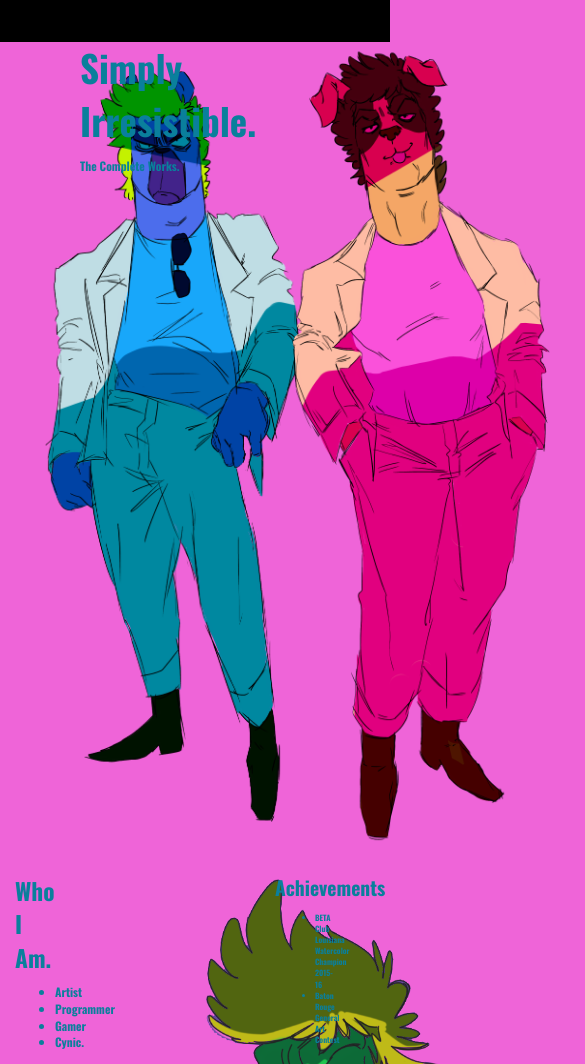
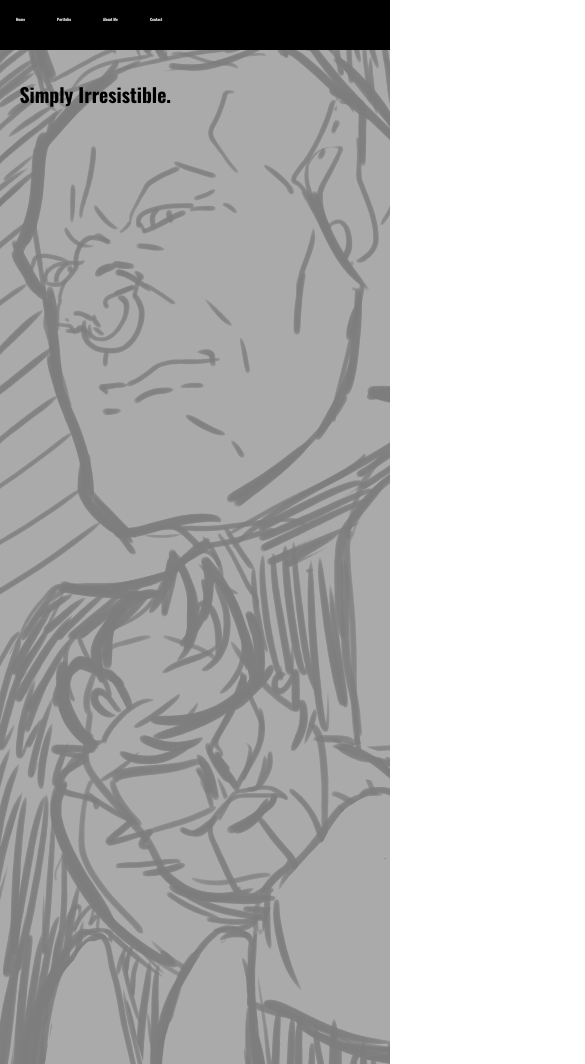
Before and after one commit to iAmThe1neAnd0nly/iAmThe1neAnd0nly.github.io, a plain HTML site: page index.html in a window 390 px wide. Shown: the top 1064 px of the page, 585 px wide, since content can reach past the window. Drawn offline with nearby package versions, Linux system fonts and the light colour scheme.

Commit message:
New Page Design
Added new background image, made responsiveness easier, and changed
overall look of page

```diff
--- a/index.html
+++ b/index.html
@@ -1,96 +1,103 @@
 <!DOCTYPE html>
 <html>
 <head>
-    <link rel="stylesheet" href="https://maxcdn.bootstrapcdn.com/bootstrap/3.3.6/css/bootstrap.min.css" />
-    <script src="https://ajax.googleapis.com/ajax/libs/jquery/1.12.4/jquery.min.js"></script>
-    <script src="http://maxcdn.bootstrapcdn.com/bootstrap/3.3.6/js/bootstrap.min.js"></script>
+    <title>Wild World</title>
+	<meta charset="utf-8" />
 
 
-    <link rel="stylesheet" href="newCss.css" />
+    <style type="text/css">
 
-    <title>Portfolio Main Page</title>
-	<meta charset="utf-8" />
+        @import url(https://fonts.googleapis.com/css?family=Oswald:700);
+
+        .container {
+            height: 300%;
+            width: 100%;
+            position: absolute;
+            overflow-x: hidden;
+            margin: 0;
+            top: 0;
+            left: 0;
+            background-image:url(/Images/sketchyBGgrey_v2.png);
+
+            background-repeat: repeat-y;
+        }
+
+        .content {
+            margin-top: 30px;
+            margin-left: 5%;
+            display: block;
+        }
+
+        nav {
+            background-color: black;
+            height: 50px;
+            width: 100%;
+            top: 0;
+            left: 0;
+            margin: 0;
+            padding: 0;
+            color: white;
+            font-family: Oswald, sans-serif;
+        }
+
+        nav ul {
+            list-style-type: none;
+            margin: 0;
+            padding: 0;
+            overflow: hidden;
+        }
+
+        nav ul li {
+            display: block;
+            text-align: center;
+            margin: 0 auto;
+            font-size: 1.0vw;
+            padding: 16px;
+            float: left;
+            text-decoration: none;
+        }
+
+        nav ul li a:hover {
+            background-color: #111111;
+        }
+
+        @media screen and (min-width:1920px) {
+            .container {
+                width: 1920px;
+            }
+        }
+
+    </style>
+
 </head>
 
 
-<body style="background-color: #EF64D8;">
+<body>
 
-    <div class="container-fluid fullHeight" style="position: absolute;">
 
-        <div class="row container-fluid navBar">
+    <div class="container">
 
-            <!--NavBar Begin-->
-
-            <div class="navbar navbar-static-top" style="min-width: 100%; width: 100%; left: 0; right: 0; margin: 0 auto;">
-
-                <div class="container-fluid" style="height: 100%; width: 100%;">
-                    <div class="navbar-collapse collapse" style="width: 100%; height: 100%;">
-
-                        <div class="col-xs-4 col-sm-4 col-md-4 col-lg-4 tab">
-                            <a href="mainPage.html">Home</a>
-                        </div>
-                        <div class="col-xs-4 col-sm-4 col-md-4 col-lg-4 tab">
-                            <a href="http://www.drawingsbywolfie.tumblr.com" target="_blank">Tumblr.com</a>
-                        </div>
-                        <div class="col-xs-4 col-sm-4 col-md-4 col-lg-4 tab">
-                            Contact
-                        </div>
-
-                    </div>
-                </div>
-            </div>
+        <div style="display: block;">
+            <nav>
+                <ul>
+                    <li><a ahref="#home">Home</a></li>
+                    <li><a ahref="http://www.drawingsbywolfie.tumblr.com/">Portfolio</a></li>
+                    <li><a ahref="#aboutMe">About Me</a></li>
+                    <li><a ahref="#contact">Contact</a></li>
+                </ul>
+            </nav>
         </div>
 
-        <!--NavBar End-->
+        <div class="content">
+            <a name="home"></a>
 
-        <div class="row" style="position: relative; height: 95%; width: auto;">
+            <p style="font-family: Oswald, sans-serif; font-size: 5.0vw;">Simply Irresistible.</p>
 
-            <div class="col-xs-2 col-sm-2 col-md-2 col-lg-3 imgDiv"> <img src="/Images/crockett_Indiv.png" /></div>
-            <div class="col-xs-6 col-sm-6 col-md-6 col-lg-6 headerText center-block" >
-                <p>
-                    Simply Irresistible.
-                </p>
-                <p style="font-size: 3vw;">
-                    The Complete Works.
-                </p>
-            </div>
-
-            <div class="col-xs-2 col-sm-2 col-md-2 col-lg-3 imgDiv"><img src="/Images/tubbs_Indiv.png" /></div>
 
         </div>
 
-        <div class="row fullHeight" style="position: absolute; margin-top: 30px;">
 
-            <div class="col-xs-2 col-sm-2 col-md-2 col-lg-2 headerText" style="margin-left: auto;">
+    </div>
 
-                <p style="font-size: 6vw;">
-                    Who I Am.
-                    <br />
-                </p>
-                    <ul style="font-size: 3vw;">
-                        <li>Artist</li>
-                        <li>Programmer</li>
-                        <li>Gamer</li>
-                        <li>Cynic.</li>
-                    </ul>
-
-
-            </div>
-            <div class="col-xs-6 col-sm-6 col-md-6 col-lg-6 imgDiv"><img src="/Images/gatorCop.png" class="center-block" style="height: 150%; width: auto;"/></div>
-
-                <div class="col-xs-2 col-sm-2 col-md-2 col-lg-2 headerText">
-                    <p style="font-size: 5vw;">
-                        Achievements
-                        <br />
-                    </p>
-                    <ul style="font-size: 2vw;">
-                        <li>BETA Club Louisiana Watercolor Champion 2015-16</li>
-                        <li>Baton Rouge General Art Contest</li>
-                    </ul>
-                  </div>
-
-             </div>
-
-        </div>
 </body>
 </html>
```
Also changed, not shown: indexOld.html (added, +97 -0 lines), images/sketchyBGgrey_v2.png (added).
